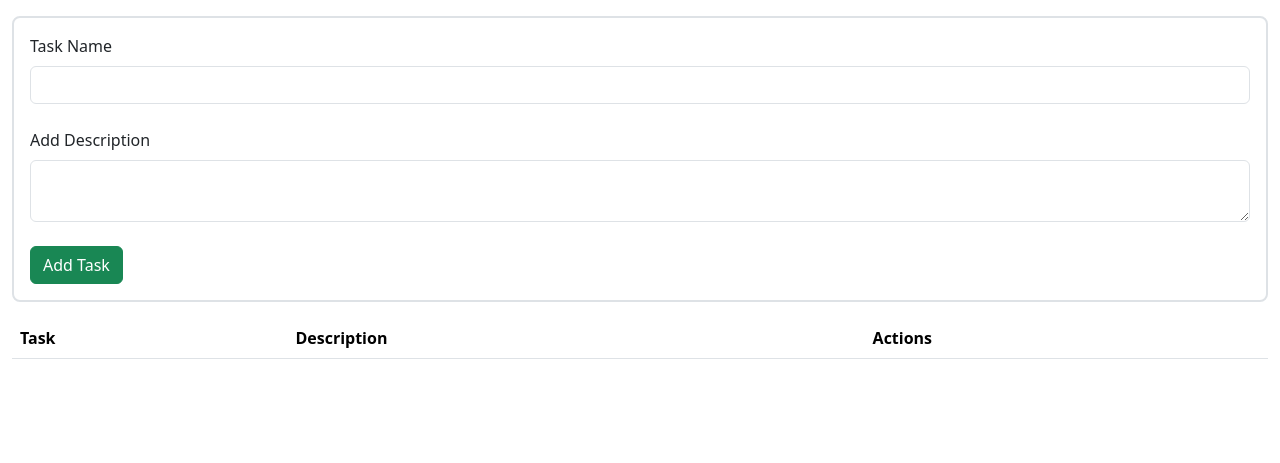
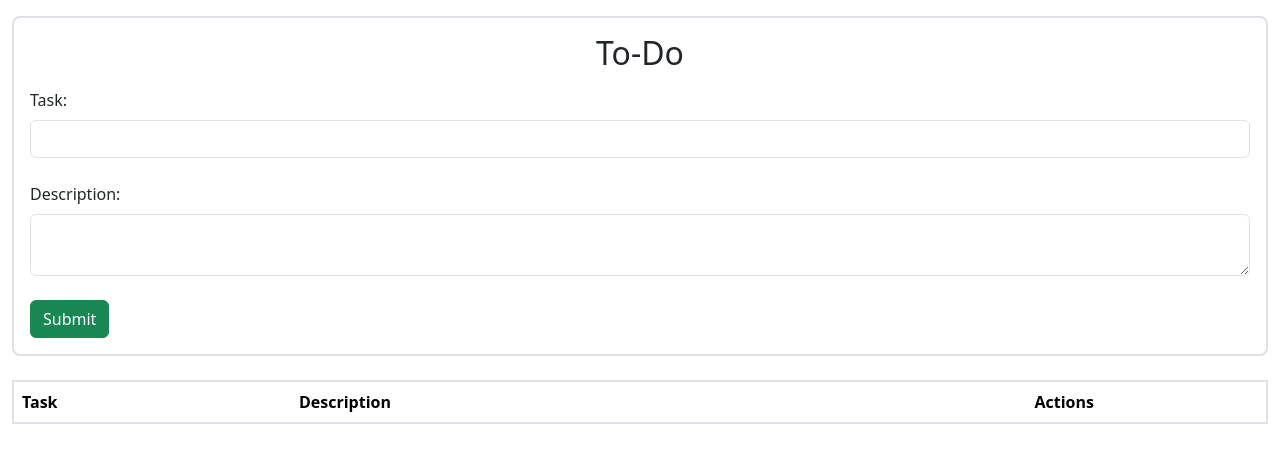
Before and after one commit to carlocano03/crud-pantalunan, a CodeIgniter app: page /database/ in a window 1280 px wide. Shown: the top 463 px of the page. Run offline with CodeIgniter, Linux system fonts and the light colour scheme; data that the repository does not hold is empty.

Commit message:
minor ui changes

```diff
--- a/application/views/add_task.php
+++ b/application/views/add_task.php
@@ -7,7 +7,7 @@ defined('BASEPATH') or exit('No direct script access allowed');
 <head>
   <meta charset="UTF-8">
   <meta name="viewport" content="width=device-width, initial-scale=1.0">
-  <title>CI3 CRUD</title>
+  <title>Tasks CRUD</title>
 
   <link href="https://cdn.jsdelivr.net/npm/bootstrap@5.3.2/dist/css/bootstrap.min.css" rel="stylesheet" integrity="sha384-T3c6CoIi6uLrA9TneNEoa7RxnatzjcDSCmG1MXxSR1GAsXEV/Dwwykc2MPK8M2HN" crossorigin="anonymous">
   <script src="https://code.jquery.com/jquery-3.6.4.min.js"></script>
@@ -15,27 +15,28 @@ defined('BASEPATH') or exit('No direct script access allowed');
 
 <body>
   <div class="container-fluid my-3">
-    <div class="border border-2 rounded-3 mb-3 p-3">
+    <div class="border border-2 rounded-3 mb-4 p-3">
+      <h2 class="text-center mb-3">To-Do</h2>
       <form id="addTaskForm">
-        <label class="form-label" for="task">Task Name</label>
+        <label class="form-label" for="task">Task:</label>
         <input type="text" class="form-control mb-4" name="task" id="task" required>
 
-        <label class="form-label" for="desc">Add Description</label>
+        <label class="form-label" for="desc">Description:</label>
         <textarea type="text" class="form-control mb-4" name="desc" id="desc" cols="30" rows="2" required></textarea>
 
         <div>
-          <button class="btn btn-success" type="button" onclick="addNewTask($('#task').val(), $('#desc').val())">Add Task</button>
+          <button class="btn btn-success" type="button" onclick="addNewTask()">Submit</button>
         </div>
       </form>
     </div>
 
     <div class="my-2">
-      <table class="table table-striped">
+      <table class="table table-striped border border-2">
         <thead>
           <tr>
             <th scope="col">Task</th>
             <th scope="col">Description</th>
-            <th scope="col">Actions</th>
+            <th class="text-center" scope="col">Actions</th>
           </tr>
         </thead>
         <tbody id="tasksTable">
@@ -46,7 +47,11 @@ defined('BASEPATH') or exit('No direct script access allowed');
 
   <script>
     // add new task to db
-    function addNewTask(task, desc) {
+    function addNewTask() {
+
+      // get task name and description
+      const task = $('#task').val();
+      const desc = $('#desc').val();
 
       // validate form if inputs are empty
       if (task === '' || desc === '') {
@@ -88,11 +93,11 @@ defined('BASEPATH') or exit('No direct script access allowed');
           $.each(res, function(i, task) {
 
             // create table row that will handle each task
-            var tblRows =
-              '<tr><td>' + task.taskName + '</td>' +
+            const tblRows =
+              '<tr><td><strong>' + task.taskName + '</strong></td>' +
               '<td>' + task.taskDesc + '</td>' +
-              '<td>' +
-              '<button class="btn btn-success me-2">Edit Task</button>' +
+              '<td class="d-flex justify-content-center">' +
+              '<button class="btn btn-success me-3">Edit Task</button>' +
               '<button class="btn btn-danger">Delete Task</button>'
               '</td></tr>';
 
```
